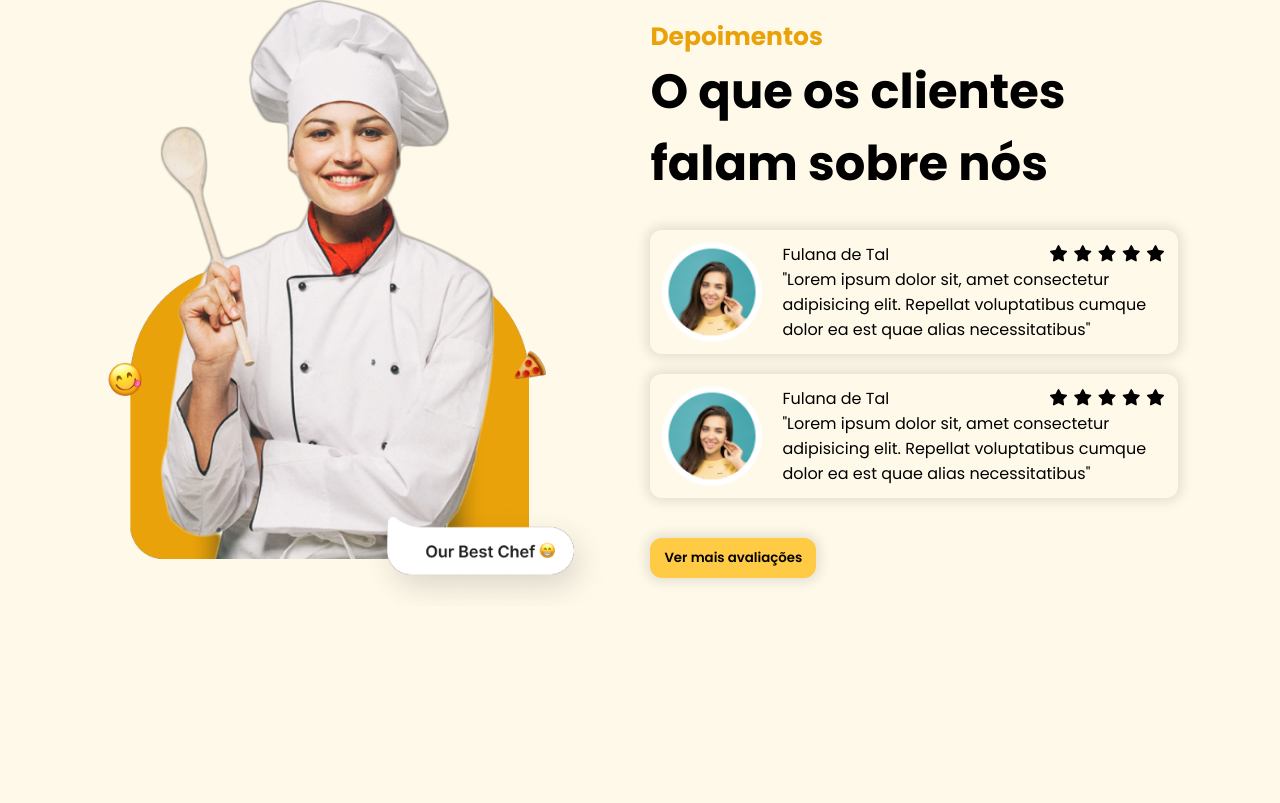
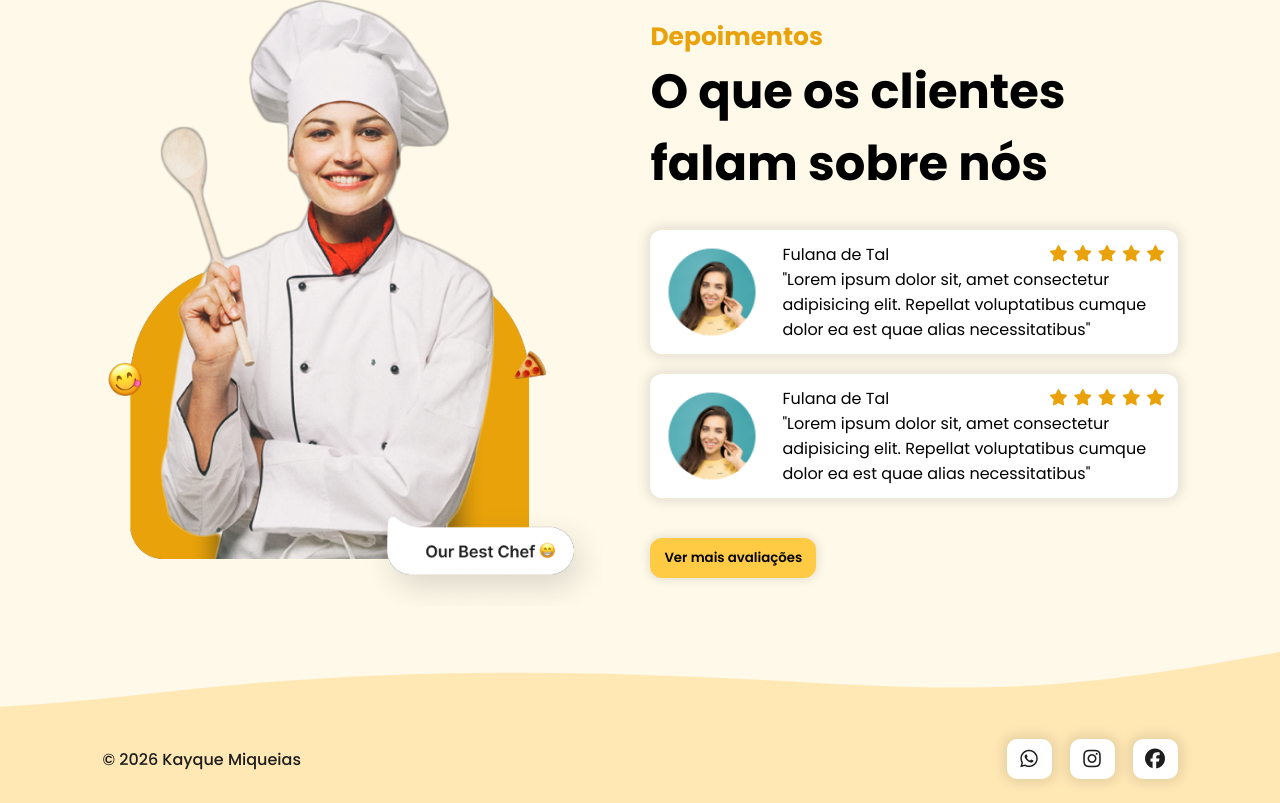
Before and after one commit to kayquemab/Projeto_Food, a plain HTML site: page Food/index.html in a window 1280 px wide. Shown: the part 1803-2606 px from the top of the page. Before the commit the page ends 2455 px from the top, so only its background shows below. Drawn offline with nearby package versions, Linux system fonts and the light colour scheme.

Commit message:
Lading Page final

```diff
--- a/Food/index.html
+++ b/Food/index.html
@@ -54,7 +54,7 @@
                     <a href="#menu">Cardárpio</a>
                 </li>
                 <li class="nav-item">
-                    <a href="#testmonials">Avaliações</a>
+                    <a href="#testimonials">Avaliações</a>
                 </li>
             </ul>
 
@@ -302,10 +302,31 @@
                 </button>
             </div>
         </section>
-
-
     </main>
 
+    <footer>
+        <img src="src/images/wave.svg" alt="">
+
+        <div id="footer_items">
+            <span id="copyright">
+                &copy 2026 Kayque Miqueias
+            </span>
+
+            <div class="social-media-buttons">
+                <a href="">
+                    <i class="fa-brands fa-whatsapp"></i>
+                </a>
+
+                <a href="">
+                    <i class="fa-brands fa-instagram"></i>
+                </a>
+
+                <a href="">
+                    <i class="fa-brands fa-facebook"></i>
+                </a>
+            </div>
+        </div>
+    </footer>
     <script src="src/javascript/script.js"></script>
 </body>
 
--- /dev/null
+++ b/Food/src/css/footer.css
@@ -0,0 +1,22 @@
+footer {
+    background-color: var(--color-primary-2);
+}
+
+#footer_items {
+    display: flex;
+    justify-content: space-between;
+    padding: 0px 8% 24px 8%;
+    align-items: center;
+}
+
+#copyright {
+    color: var(--color-neutral-1);;
+    font-weight: 500;
+}
+
+@media screen and (max-width: 600px) {
+    #footer_items {
+        flex-direction: column;
+        gap: 20px;
+    }
+}
--- a/Food/src/css/header.css
+++ b/Food/src/css/header.css
@@ -3,55 +3,70 @@
     padding: 28px 8%;
     position: sticky;
     top: 0;
-    background-color: #fff9ea;
+    background-color: var(--color-primary-1);
     z-index: 3;
 }
 
+/* Navbar principal */
 #navbar {
     width: 100%;
     display: flex;
+    align-items: center;
     justify-content: space-between;
-    align-items: center;
 }
 
+/* Logo */
 #nav_logo {
     font-size: 24px;
-    color: #e9a209;
+    color: var(--color-primary-6);
 }
 
+/* Lista desktop */
 #nav_list {
     display: flex;
     list-style: none;
     gap: 48px;
-
 }
 
+/* Links */
 .nav-item a {
     text-decoration: none;
     color: #1d1d1dad;
     font-weight: 600;
+
+    /* ✅ Correção principal */
+    display: inline-block;
+    padding-bottom: 6px;
 }
 
+/* Item ativo */
 .nav-item.active a {
-    color: #1d1d1d;
-    border-bottom: 3px solid #ffe100;
+    color: var(--color-neutral-1);
+
+    /* Barra amarela funcionando */
+    border-bottom: 3px solid var(--color-primary-4);
 }
 
+/* Botão mobile */
 #mobile_btn {
     display: none;
 }
 
+/* Menu mobile */
 #mobile_menu {
     display: none;
 }
 
+/* Responsivo */
 @media screen and (max-width: 1170px) {
 
+    /* Esconde menu desktop */
     #nav_list,
     #navbar .btn-default {
         display: none;
     }
 
+    /* Mostra botão hamburguer */
     #mobile_btn {
         display: block;
         border: none;
@@ -60,20 +75,22 @@
         cursor: pointer;
     }
 
+    /* Menu mobile aberto */
     #mobile_menu.active {
         display: flex;
         flex-direction: column;
         align-items: center;
     }
 
+    /* Lista mobile */
     #mobile_nav_list {
         display: flex;
         flex-direction: column;
         gap: 12px;
         margin: 12px 0px;
-
     }
 
+    /* Itens mobile */
     #mobile_nav_list .nav-item {
         list-style: none;
         text-align: center;
--- a/Food/src/css/home.css
+++ b/Food/src/css/home.css
@@ -14,11 +14,11 @@
 
 #cta .title {
     font-size: 4rem;
-    color: #1d1d1d;
+    color: var(--color-neutral-1);;
 }
 
 #cta .title span {
-    color: #e9a209;
+    color: var(--color-primary-6);
 }
 
 #cta .description {
@@ -32,7 +32,7 @@
 
 #cta_buttons a {
     text-decoration: none;
-    color: #1d1d1d;
+    color: var(--color-neutral-1);;
 }
 
 #phone_button {
@@ -64,7 +64,7 @@
 }
 
 .shape {
-    background-color: #ffe8b4;
+    background-color: var(--color-primary-2);
     width: 50%;
     height: 100%;
     position: absolute;
@@ -88,8 +88,8 @@
 
     #cta {
         width: 100%;
+        text-align: center;
         align-items: center;
-        text-align: center;
     }
 }
 
--- a/Food/src/css/menu.css
+++ b/Food/src/css/menu.css
@@ -22,7 +22,7 @@
     gap: 18px;
     width: 25%;
     padding: 20px;
-    background-color: #ffffff;
+    background-color: var(--color-neutral-0);
     box-shadow: 0px 0px 12px 4px rgba(0, 0, 0, 0.1);
     position: relative;
     overflow: hidden;
@@ -30,12 +30,12 @@
 
 .dish-heart {
     position: absolute;
-    background-color: #e9a209;
+    background-color: var(--color-primary-6);
     display: flex;
     align-items: center;
     justify-content: center;
     font-size: 1.563rem;
-    color: #fff9ea;
+    color: var(--color-primary-1);
     width: 70px;
     height: 70px;
     right: -10px;
@@ -49,7 +49,7 @@
 }
 
 .dish-rate i {
-    color: #e9a209;
+    color: var(--color-primary-6);
 }
 
 .dish-price {
@@ -71,7 +71,7 @@
 
 @media screen and (max-width: 600px) {
     .dish {
-        width: calc(100% - 12px);
+        width: 100%;
     }
 
     #menu .section-subtitle {
--- a/Food/src/css/style.css
+++ b/Food/src/css/style.css
@@ -1,4 +1,21 @@
-@import url('https://fonts.googleapis.com/css2?family=Poppins:wght@300;400;500;600;700&display=swap');
+@import url('https://fonts.googleapis.com/css2?family=Poppins:ital,wght@0,100;0,200;0,300;0,400;0,500;0,600;0,700;0,800;0,900;1,100;1,200;1,300;1,400;1,500;1,600;1,700;1,800;1,900&display=swap');
+@import url('header.css');
+@import url('home.css');
+@import url('menu.css');
+@import url('testimonials.css');
+@import url('footer.css');
+
+:root {
+    --color-primary-1: #fff9ea;
+    --color-primary-2: #ffe8b4;
+    --color-primary-3: #f8d477;
+    --color-primary-4: #ffe100;
+    --color-primary-5: #ffcb45;
+    --color-primary-6: #e9a209;
+
+    --color-neutral-0: #fff;
+    --color-neutral-1: #1d1d1d;
+}
 
 * {
     font-family: 'Poppins', sans-serif;
@@ -7,8 +24,12 @@
     box-sizing: border-box;
 }
 
+html {
+    scroll-behavior: smooth;
+}
+
 body {
-    background-color: #fff9ea;
+    background-color: var(--color-primary-1);
 }
 
 section {
@@ -20,17 +41,17 @@
     display: flex;
     align-items: center;
     justify-content: center;
-    background-color: #ffcb45;
+    background-color: var(--color-primary-5);
     border-radius: 12px;
     padding: 10px 14px;
     font-weight: 600;
-    box-shadow: 0px 0px 12px 4px rgba(0, 0, 0, 0.1);
+    box-shadow: 0px 0px 10px 2px rgba(0, 0, 0, 0.1);
     cursor: pointer;
-    transition: background-color 0.3s ease;
+    transition: background-color .3s ease;
 }
 
 .btn-default:hover {
-    background-color: #f8d477;
+    background-color: var(--color-primary-3);
 }
 
 .social-media-buttons {
@@ -44,23 +65,22 @@
     justify-content: center;
     width: 45px;
     height: 40px;
-    background-color: #fff;
+    background-color: var(--color-neutral-0);
     font-size: 1.25rem;
     border-radius: 10px;
     text-decoration: none;
-    color: #1d1d1d;
+    color: var(--color-neutral-1);;
     box-shadow: 0px 0px 12px 4px rgba(0, 0, 0, 0.1);
     transition: box-shadow .3s ease;
 }
 
 .social-media-buttons a:hover {
-    box-shadow: 0px 0px 12px 4px rgba(0, 0, 0, 0.1);
+    box-shadow: 0px 0px 12px 8px rgba(0, 0, 0, 0.1);
 }
 
 .section-title {
-    color: #e9a209;
+    color: var(--color-primary-6);
     font-size: 1.563rem;
-
 }
 
 .section-subtitle {
--- a/Food/src/javascript/script.js
+++ b/Food/src/javascript/script.js
@@ -1,6 +1,125 @@
 $(document).ready(function () {
+
+    /* ================================
+       MENU MOBILE
+    ================================= */
     $('#mobile_btn').on('click', function () {
         $('#mobile_menu').toggleClass('active');
-        $('#mobile_btn i').toggleClass('fa-bars fa-xmark');
+        $('#mobile_btn').find('i').toggleClass('fa-x');
     });
+
+
+    /* ================================
+       NAVBAR ACTIVE + SCROLL
+    ================================= */
+    const sections = $('section');
+    const navItems = $('.nav-item');
+
+    let isScrolling = false;
+
+    function setActiveSection() {
+
+        if (isScrolling) return;
+
+        const header = $('header');
+        const headerHeight = header.outerHeight();
+        const scrollPosition = $(window).scrollTop();
+
+        /* Header shadow */
+        if (scrollPosition <= 0) {
+            header.css('box-shadow', 'none');
+        } else {
+            header.css('box-shadow', '0px 2px 8px rgba(0,0,0,0.15)');
+        }
+
+        /* Detecta seção atual */
+        let currentSectionId = "home";
+
+        sections.each(function () {
+            const sectionTop = $(this).offset().top - headerHeight - 20;
+
+            if (scrollPosition >= sectionTop) {
+                currentSectionId = $(this).attr("id");
+            }
+        });
+
+        /* Atualiza menu ativo */
+        navItems.removeClass("active");
+
+        $(".nav-item a[href='#" + currentSectionId + "']")
+            .parent()
+            .addClass("active");
+    }
+
+    /* Scroll detecta seção */
+    $(window).on("scroll", setActiveSection);
+
+
+    /* ================================
+       CLIQUE SUAVE NATURAL
+    ================================= */
+    $(".nav-item a").on("click", function (e) {
+        e.preventDefault();
+
+        isScrolling = true;
+
+        const targetId = $(this).attr("href");
+        const headerHeight = $('header').outerHeight();
+
+        $("html, body").animate({
+            scrollTop: $(targetId).offset().top - headerHeight + 5
+        }, 600, function () {
+
+            isScrolling = false;
+            setActiveSection();
+        });
+
+        /* Fecha menu mobile */
+        $('#mobile_menu').removeClass('active');
+        $('#mobile_btn').find('i').removeClass('fa-x');
+    });
+
+
+    /* ================================
+       ANIMAÇÕES PREMIUM (ScrollReveal)
+    ================================= */
+
+    ScrollReveal().reveal('#cta', {
+        origin: 'left',
+        duration: 1200,
+        distance: '50px',
+        delay: 200
+    });
+
+    ScrollReveal().reveal('#banner', {
+        origin: 'right',
+        duration: 1200,
+        distance: '60px',
+        delay: 300
+    });
+
+    /* Pratos com efeito em sequência */
+    ScrollReveal().reveal('.dish', {
+        origin: 'bottom',
+        duration: 900,
+        distance: '40px',
+        interval: 200
+    });
+
+    /* Chef aparece suave */
+    ScrollReveal().reveal('#testimonial_chef', {
+        origin: 'left',
+        duration: 1000,
+        distance: '50px',
+        delay: 200
+    });
+
+    /* Feedbacks em sequência */
+    ScrollReveal().reveal('.feedback', {
+        origin: 'right',
+        duration: 900,
+        distance: '40px',
+        interval: 200
+    });
+
 });
```
